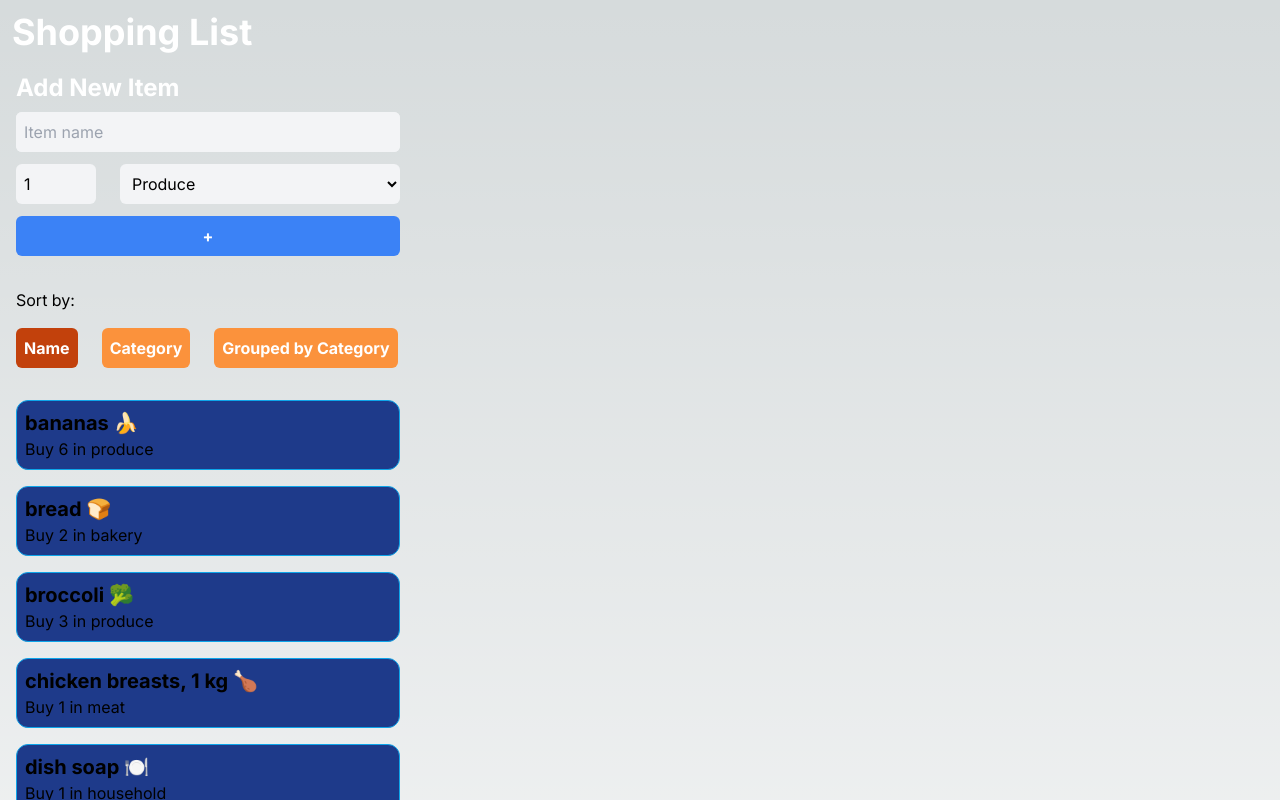
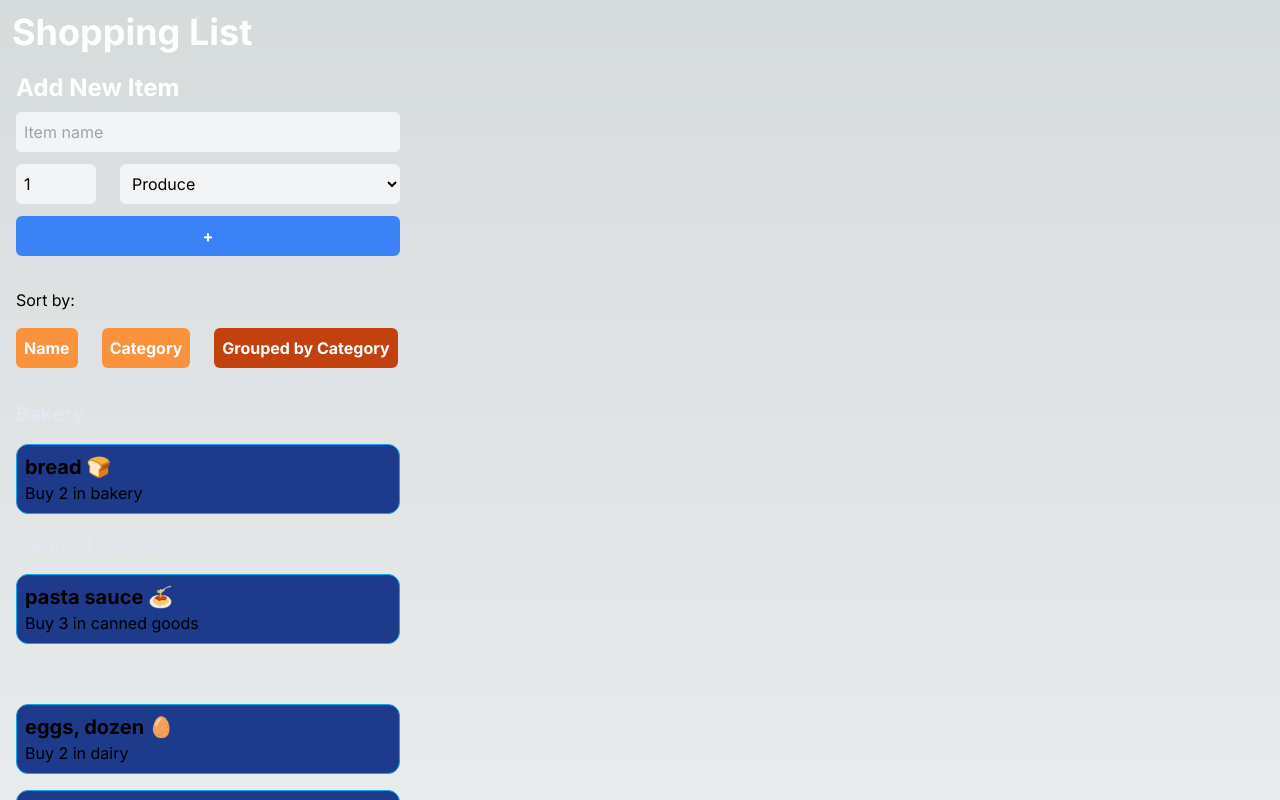
Before and after one commit to JasonLMarshall/cprg306-assignments, a Next.js app: page /week6 in a window 1280 px wide. Both pictures are taken after a click on the button "Grouped by Category". Shown: the top 800 px of the page. Built offline with nearby package versions, Linux system fonts and the light colour scheme.

Commit message:
Added Functionality to Grouped By Category
Used ChatGPT4 to help modify existing code

```diff
--- a/app/week6/item-list.js
+++ b/app/week6/item-list.js
@@ -3,73 +3,144 @@
 import { useState } from "react";
 import Item from "./item";
 
+export default function ItemList({items}) {
+  const [sortBy, setSortBy] = useState("name");
 
-export default function ItemList({items}) {
-  const [sortBy, setSortBy] = useState ("name");
+  let displayItems = [...items];
+
+  if (sortBy === "groupedByCategory") {
+    const groupedByCategory = displayItems.reduce((acc, item) => {
+      if (!acc[item.category]) {
+        acc[item.category] = [];
+      }
+      acc[item.category].push(item);
+      return acc;
+    }, {});
+
+    // Convert the grouped object into a sorted array
+    const sortedCategories = Object.keys(groupedByCategory).sort();
+    displayItems = sortedCategories.flatMap(category =>
+      [category, ...groupedByCategory[category].sort((a, b) => a.name.localeCompare(b.name))]
+    );
+  } else {
+    displayItems.sort((a, b) => {
+      if (sortBy === "name") {
+        return a.name.localeCompare(b.name);
+      } else {
+        return a.category.localeCompare(b.category);
+      }
+    });
+  }
+
+  const handleNameSorted = () => setSortBy("name");
+  const handleCategorySorted = () => setSortBy("category");
+  const handleGroupedByCategory = () => setSortBy("groupedByCategory");
+
+  return (
+    <>
+      <div className="mt-8">
+        <label htmlFor="sort" className="m-2 p-2" >Sort by:</label>
+      </div>
+      <div>
+        <button type="submit" className={`m-4 w-25 p-2 ${sortBy === "name" ? "bg-orange-700" : "bg-orange-400"} rounded-md text-white font-bold`} onClick={handleNameSorted}>Name</button>
+        <button type="submit" className={`m-2 w-25 p-2 ${sortBy === "category" ? "bg-orange-700" : "bg-orange-400"}  rounded-md text-white font-bold`} onClick={handleCategorySorted}>Category</button>
+        <button type="submit" className={`m-4 w-25 p-2 ${sortBy === "groupedByCategory" ? "bg-orange-700" : "bg-orange-400"}  rounded-md text-white font-bold`} onClick={handleGroupedByCategory}>Grouped by Category</button>
+      </div>
+
+      {displayItems.map((itemOrCategory, index) => {
+        // If it's a string, then it's a category
+        if (typeof itemOrCategory === 'string') {
+          return <div key={index} className="capitalize text-xl font-bold text-slate-200 mt-4 pl-4">{itemOrCategory}</div>;
+        } else {
+          return (
+            <Item
+              name={itemOrCategory.name}
+              quantity={itemOrCategory.quantity}
+              category={itemOrCategory.category}
+              id={itemOrCategory.id}
+              key={itemOrCategory.id}
+            />
+          );
+        }
+      })}
+    </>
+  );
+}
+
+
+// ****Original code with no groupedByCategory functionality****
+// "use client";
+
+// import { useState } from "react";
+// import Item from "./item";
+
+
+// export default function ItemList({items}) {
+//   const [sortBy, setSortBy] = useState ("name");
 
 
 
-const itemsCopy = items;
+// const itemsCopy = items;
 
-itemsCopy.sort((a, b) => {
-  if (sortBy === "name") {
-    return a.name.localeCompare(b.name);
-  } else {
-    return a.category.localeCompare(b.category);
-  }
-});
+// itemsCopy.sort((a, b) => {
+//   if (sortBy === "name") {
+//     return a.name.localeCompare(b.name);
+//   } else {
+//     return a.category.localeCompare(b.category);
+//   }
+// });
 
 
-const handleNameSorted = () => {
-    setSortBy("name");
-  };
+// const handleNameSorted = () => {
+//     setSortBy("name");
+//   };
 
-  const handleCategorySorted = () => {
-    setSortBy("category");
-  };
-  //---------------------in progress
-  // const handleGroupedByCategory = () => {
-  //   setSortBy("groupedByCategory");
-  // }
+//   const handleCategorySorted = () => {
+//     setSortBy("category");
+//   };
+//   //---------------------in progress
+//   // const handleGroupedByCategory = () => {
+//   //   setSortBy("groupedByCategory");
+//   // }
 
-  //---------------------in progress
-  // items.reduce((groupedItems, item) => {
-  //   if (!groupedItems[item.category]) {
-  //     groupedItems[item.category] = [];
-  //   }
-  //   groupedItems[item.category].push(item);
-  //   return groupedItems;
-  // }, "")
+//   //---------------------in progress
+//   // items.reduce((groupedItems, item) => {
+//   //   if (!groupedItems[item.category]) {
+//   //     groupedItems[item.category] = [];
+//   //   }
+//   //   groupedItems[item.category].push(item);
+//   //   return groupedItems;
+//   // }, "")
 
 
 
 
-  return (
-    <>
+//   return (
+//     <>
 
-      <div class = "mt-8">
-        <label for="sort"className = "m-2 p-2">Sort by:</label>
-      </div>
+//       <div class = "mt-8">
+//         <label for="sort"className = "m-2 p-2">Sort by:</label>
+//       </div>
 
-      <div>
-        <button type="submit" className={`m-4 w-25 p-2 ${sortBy === "name" ? "bg-orange-700" : "bg-orange-400"} rounded-md text-white font-bold`} onClick={handleNameSorted}>Name</button>
+//       <div>
+//         <button type="submit" className={`m-4 w-25 p-2 ${sortBy === "name" ? "bg-orange-700" : "bg-orange-400"} rounded-md text-white font-bold`} onClick={handleNameSorted}>Name</button>
 
-        <button type="submit" className={`m-2 w-25 p-2 ${sortBy === "category" ? "bg-orange-700" : "bg-orange-400"}  rounded-md text-white font-bold`} onClick={handleCategorySorted}>Category</button>
+//         <button type="submit" className={`m-2 w-25 p-2 ${sortBy === "category" ? "bg-orange-700" : "bg-orange-400"}  rounded-md text-white font-bold`} onClick={handleCategorySorted}>Category</button>
 
-        <button type = "submit" className = {`m-4 w-25 p-2 ${sortBy === "groupedByCategory" ? "bg-orange-700" : "bg-orange-400"}  rounded-md text-white font-bold`}>Grouped by Category</button>
-      </div>
+//         <button type = "submit" className = {`m-4 w-25 p-2 ${sortBy === "groupedByCategory" ? "bg-orange-700" : "bg-orange-400"}  rounded-md text-white font-bold`}>Grouped by Category</button>
+//       </div>
 
-      {itemsCopy.map((item) => (
-        <Item
-          name={item.name}
-          quantity={item.quantity}
-          category={item.category}
-          id={item.id}
-          key = {item.id}
-        />
-      ))}
+//       {itemsCopy.map((item) => (
+//         <Item
+//           name={item.name}
+//           quantity={item.quantity}
+//           category={item.category}
+//           id={item.id}
+//           key = {item.id}
+//         />
+//       ))}
 
-    </>
-  );
+//     </>
+//   );
 
-}
+// }
```
